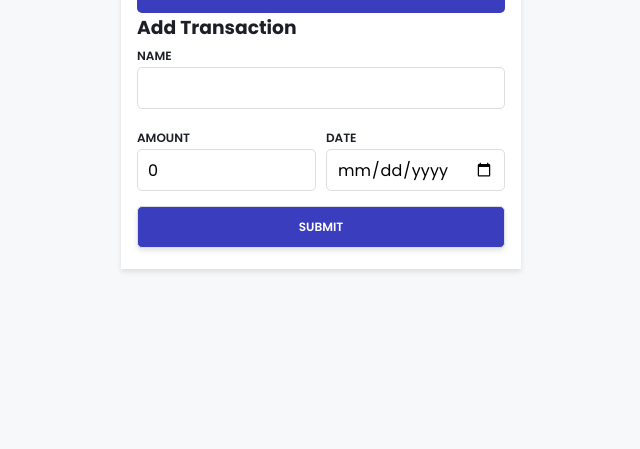
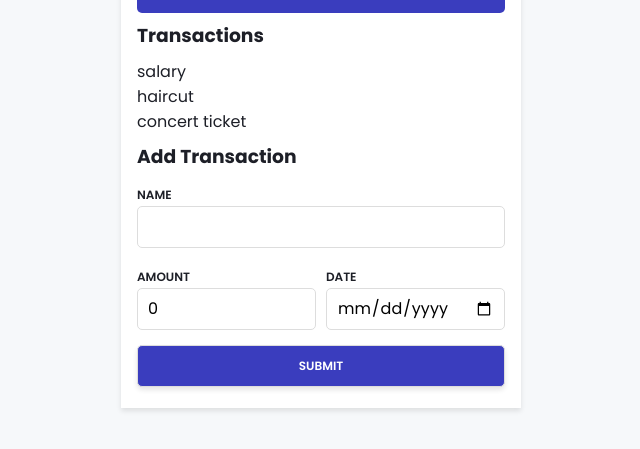
Before and after one commit to RazvanConstantin1/Expense-Tracker, a plain HTML site: page index.html in a window 1280 px wide. Shown: the part 259-708 px from the top of the page, without its empty margins (319-959 px from the left). Drawn offline with Linux system fonts and the light colour scheme.

Commit message:
working on rendering transactions

```diff
--- a/index.html
+++ b/index.html
@@ -25,6 +25,11 @@
           <span id="expense">$0.00</span>
         </div>
       </header>
+      <section>
+        <h3>Transactions</h3>
+        <ul id="transactionList"></ul>
+        <div id="status"></div>
+      </section>
 
       <section>
         <h3>Add Transaction</h3>
--- a/script.js
+++ b/script.js
@@ -0,0 +1,41 @@
+"use strict";
+
+const transactions = [
+  {
+    id: 1,
+    name: "salary",
+    amount: 5000,
+    date: new Date(),
+    type: "income",
+  },
+  {
+    id: 2,
+    name: "haircut",
+    amount: 25,
+    date: new Date(),
+    type: "expense",
+  },
+  {
+    id: 3,
+    name: "concert ticket",
+    amount: 250,
+    date: new Date(),
+    type: "expense",
+  },
+];
+
+const list = document.getElementById("transactionList");
+const status = document.getElementById("status");
+
+function renderList() {
+  list.innerHTML = ``;
+
+  transactions.forEach((transaction) => {
+    const li = document.createElement("li");
+
+    li.innerHTML = transaction.name;
+
+    list.appendChild(li);
+  });
+}
+renderList();
--- a/style.css
+++ b/style.css
@@ -22,6 +22,12 @@ body {
 h1 {
   text-align: center;
   font-size: 1.5rem;
+}
+
+h3,
+header,
+ul {
+  margin-bottom: 0.5em;
 }
 
 main {
@@ -104,3 +110,7 @@ form div:first-child {
 form div:nth-child(n + 2) {
   flex-basis: calc(50% - 5px);
 }
+
+ul {
+  list-style-type: none;
+}
```
